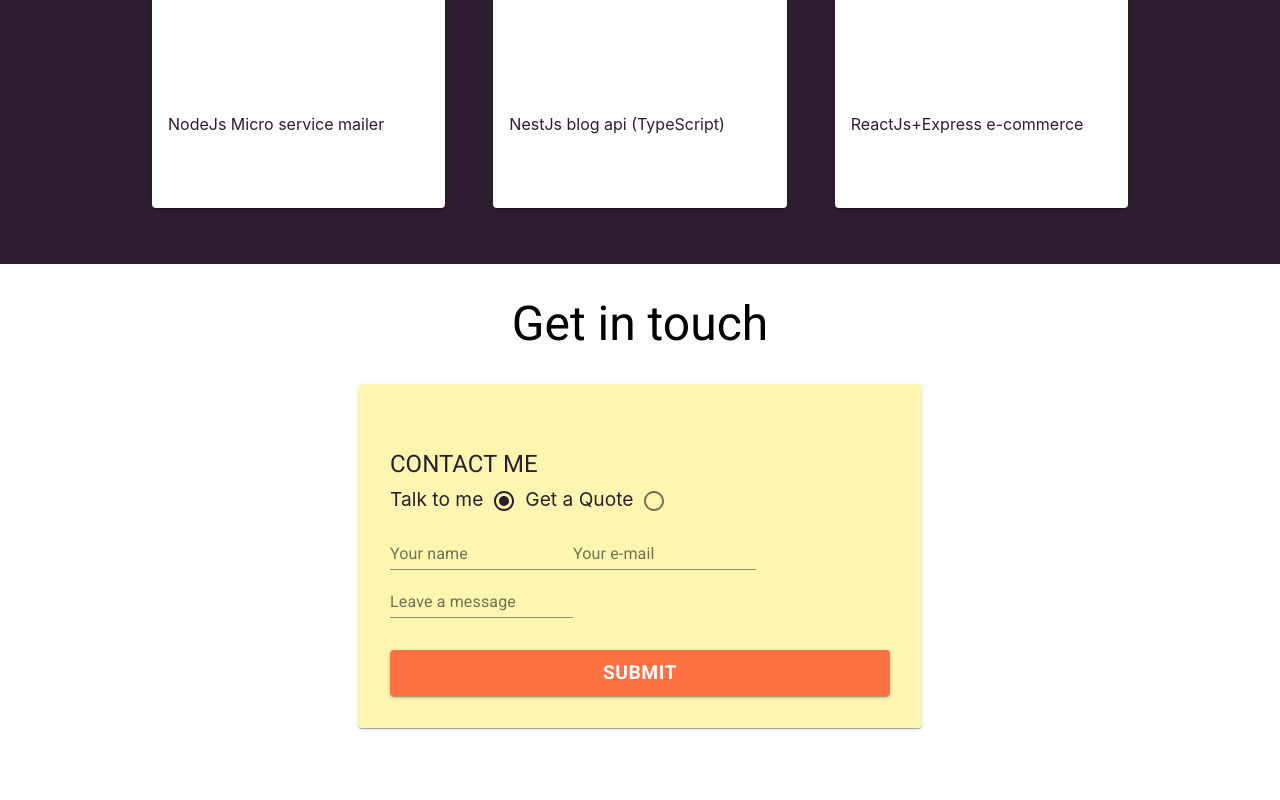
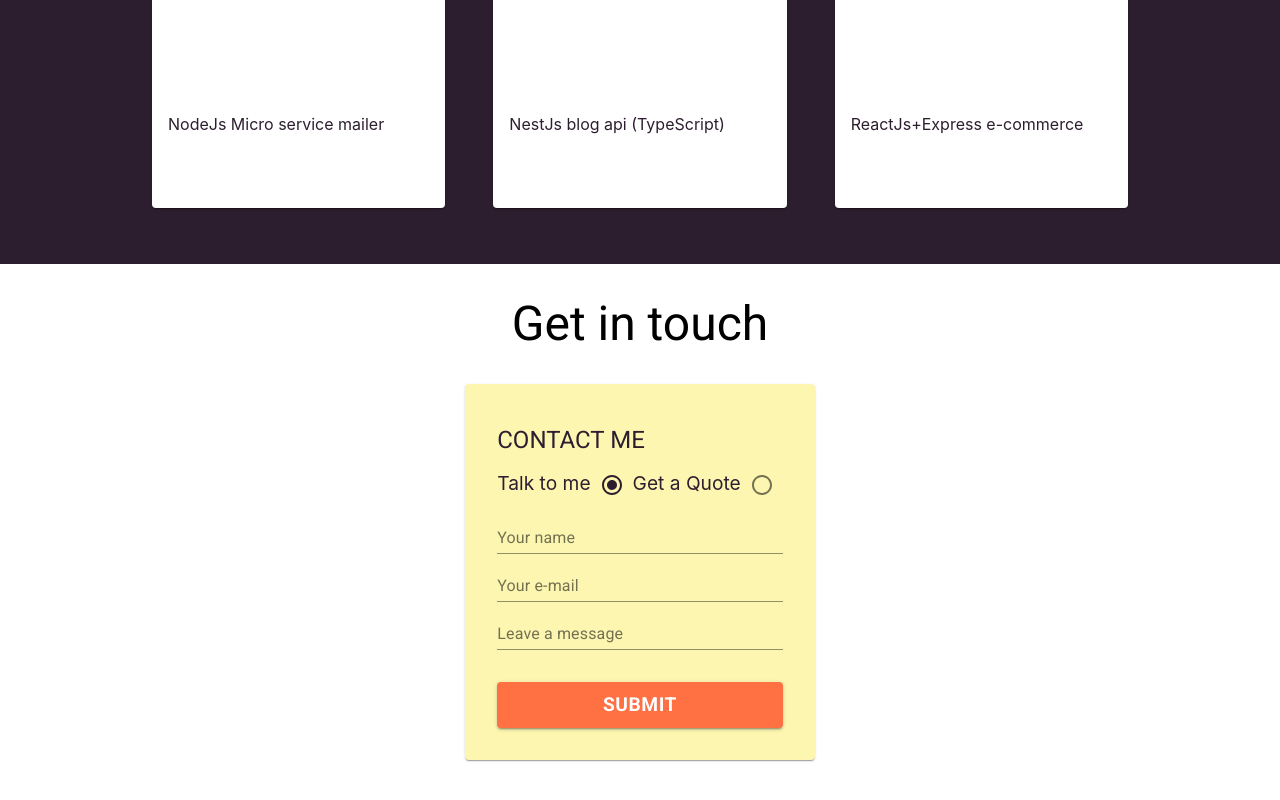
Before and after one commit to fsjorgeluis/portfolio, a React (Create React App) app: page / in a window 1280 px wide. Shown: the part 3765-4565 px from the top of the page. Built offline with nearby package versions, Linux system fonts and the light colour scheme.

Commit message:
Se agrega formik para facilitar las validaciones y envio del formulario de contacto, se realizan ajustos a la seccion contactame

```diff
--- a/src/components/Contact/index.js
+++ b/src/components/Contact/index.js
@@ -1,15 +1,71 @@
 import { useState } from "react";
-import { Formik } from "formik";
+import { useFormik } from "formik";
 import { Button, makeStyles, Paper, Radio, TextField, Typography } from "@material-ui/core";
 
+const validate = values => {
+    const errors = {};
+
+    if (!values.name) {
+        errors.name = {
+            status: true,
+            message: 'This is a required field!'
+        };
+    } else if (values.name.length > 15) {
+        errors.name = {
+            status: true,
+            message: 'Must be 15 characters or less'
+        };
+    }
+
+    if (!values.email) {
+        errors.email = {
+            status: true,
+            message: 'This is a required field!'
+        };
+    } else if (!/^[A-Z0-9._%+-]+@[A-Z0-9.-]+\.[A-Z]{2,4}$/i.test(values.email)) {
+        errors.email = {
+            status: true,
+            message: 'Invalid email address'
+        };
+    }
+
+    if (!values.message) {
+        errors.message = {
+            status: true,
+            message: 'This is a required field!'
+        };
+    } else if (values.message.length < 5) {
+        errors.message = {
+            status: true,
+            message: 'Must have more than 5 characters'
+        };
+    }
+
+    return errors;
+};
 
 const Contact = ({ id, title, dark }) => {
-    const [value, setValue] = useState("Say hi");
+    const [value, setValue] = useState("Hello");
     const classes = useStyles();
 
     const handleChange = (e) => {
         setValue(e.target.value);
     };
+
+    const formik = useFormik({
+        initialValues: {
+            name: '',
+            email: '',
+            services: '',
+            budget: '',
+            message: '',
+        },
+        validate,
+        onSubmit: async values => {
+            await new Promise(resolve => setTimeout(resolve, 500));
+            alert(JSON.stringify(values, null, 2));
+        },
+    });
 
     return (
         <div className={`${classes.section} ${dark && classes.sectionDark}`}>
@@ -21,8 +77,8 @@ const Contact = ({ id, title, dark }) => {
                         <div className={classes.radios}>
                             <span>Talk to me</span>
                             <Radio
-                                value="Say hi"
-                                checked={value === "Say hi"}
+                                value="Hello"
+                                checked={value === "Hello"}
                                 color="secondary"
                                 onChange={handleChange}
                             />
@@ -36,35 +92,57 @@ const Contact = ({ id, title, dark }) => {
                             />
                         </div>
                     </div>
-                    <Formik
-                        initialValues={{ name: "", email: "" }}
-                        onSubmit={async values => {
-                            await new Promise(resolve => setTimeout(resolve, 500));
-                            alert(JSON.stringify(values, null, 2));
-                        }}
-                    >
-                        <>
-                            <form className={classes.form}>
-                                <TextField label="Your name" />
-                                <TextField label="Your e-mail" />
+                    <form className={classes.contactForm} onSubmit={formik.handleSubmit}>
+                        <TextField
+                            name="name"
+                            onChange={formik.handleChange}
+                            value={formik.values.name}
+                            label="Your name"
+                            error={formik.errors.name ? formik.errors.name.status : false}
+                            helperText={formik.errors.name ? formik.errors.name.message : null}
+                        />
+                        <TextField
+                            name="email"
+                            onChange={formik.handleChange}
+                            value={formik.values.email}
+                            label="Your e-mail"
+                            error={formik.errors.email ? formik.errors.email.status : false}
+                            helperText={formik.errors.email ? formik.errors.email.message : null}
+                        />
                         {
                             value === "Get a quote" ? (
                                 <>
-                                            <TextField label="Needed services" />
-                                            <TextField label="Estimated budget" />
+                                    <TextField
+                                        name="services"
+                                        onChange={formik.handleChange}
+                                        value={formik.values.services}
+                                        label="Needed services"
+                                        error={formik.errors.services ? formik.errors.services.status : false}
+                                        helperText={formik.errors.services ? formik.errors.services.message : null}
+                                    />
+                                    <TextField
+                                        name="budget"
+                                        onChange={formik.handleChange}
+                                        value={formik.values.budget}
+                                        label="Estimated budget"
+                                        error={formik.errors.budget ? formik.errors.budget.status : false}
+                                        helperText={formik.errors.budget ? formik.errors.budget.message : null}
+                                    />
                                 </>
                             ) : null
                         }
-                                <TextField label="Leave a message" />
+                        <TextField
+                            name="message"
+                            onChange={formik.handleChange}
+                            value={formik.values.message}
+                            label="Leave a message"
+                            error={formik.errors.message ? formik.errors.message.status : false}
+                            helperText={formik.errors.message ? formik.errors.message.message : null}
+                            multiline
+                            rowsMax={4}
+                        />
+                        <Button type="submit" variant="contained">Submit</Button>
                     </form>
-                            <Button variant="contained">Submit</Button>
-                            {/* <Form>
-                            <Field name="name" type="text" />
-                            <Field name="email" type="email" />
-                            <button type="submit">Submit</button>
-                        </Form> */}
-                        </>
-                    </Formik>
                 </Paper>
             </div>
         </div>
@@ -112,8 +190,23 @@ const useStyles = makeStyles((theme) => ({
     },
     selection: {
         "& h5": {
-            marginTop: theme.spacing(4),
+            marginTop: theme.spacing(1),
         },
+        [theme.breakpoints.down("xs")]: {
+            textAlign: "center",
+        },
+    },
+    radios: {
+        marginTop: theme.spacing(1),
+        [theme.breakpoints.down("xs")]: {
+            display: "flex",
+            flexDirection: "row",
+            justifyContent: "space-between",
+        },
+    },
+    contactForm: {
+        display: "flex",
+        flexDirection: "column",
     },
 }));
 
--- a/src/components/Nabvar/index.js
+++ b/src/components/Nabvar/index.js
@@ -43,11 +43,20 @@ const Navbar = () => {
         }
     ];
 
+    const scrollToTop = () => {
+        scroll.scrollToTop();
+    };
+
     return (
         <>
             <AppBar position="sticky" className={classes.root}>
                 <Toolbar className={classes.toolbar}>
-                    <img src={logo} className={classes.logo} alt="Logo" />
+                    <img
+                        src={logo}
+                        className={classes.logo}
+                        alt="Logo"
+                        onClick={scrollToTop}
+                    />
                     <List className={classes.menu}>
                         {
                             links.map(({ id, text }, index) => (
```
Lines whose indentation alone changed are shown as unchanged.
